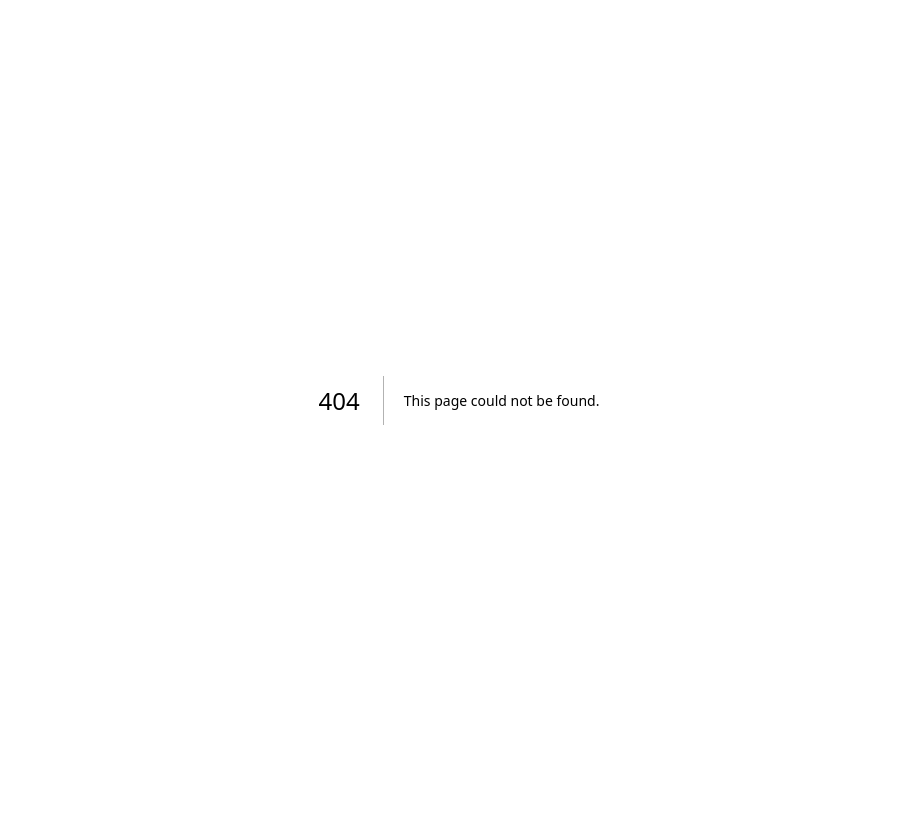
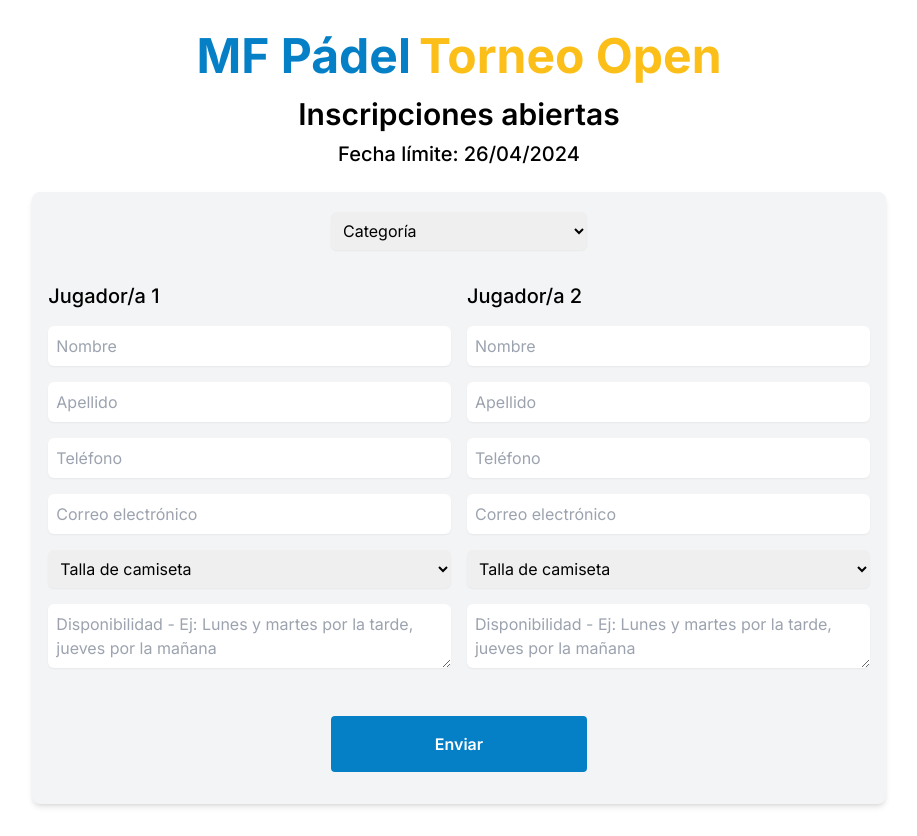
Before and after one commit to bjoshua18/tournament_app, a Next.js app: page /register in a window 1280 px wide. Before the commit this address had no page. Shown: the whole page, without its empty margins (181-1098 px from the left). Before the commit the page ends 800 px from the top, so only its background shows below. Built offline with nearby package versions, Linux system fonts and the light colour scheme.

Commit message:
Implement registration page

```diff
--- a/src/app/globals.css
+++ b/src/app/globals.css
@@ -8,7 +8,7 @@
   --background-end-rgb: 255, 255, 255;
 }
 
-@media (prefers-color-scheme: dark) {
+/* @media (prefers-color-scheme: dark) {
   :root {
     --foreground-rgb: 255, 255, 255;
     --background-start-rgb: 0, 0, 0;
@@ -18,13 +18,10 @@
 
 body {
   color: rgb(var(--foreground-rgb));
-  background: linear-gradient(
-      to bottom,
+  background: linear-gradient(to bottom,
       transparent,
-      rgb(var(--background-end-rgb))
-    )
-    rgb(var(--background-start-rgb));
-}
+      rgb(var(--background-end-rgb))) rgb(var(--background-start-rgb));
+} */
 
 @layer utilities {
   .text-balance {
--- /dev/null
+++ b/src/app/register/page.tsx
@@ -0,0 +1,16 @@
+import TeamForm from "@/components/TeamForm";
+
+export default function RegisterPage() {
+  return (
+    <>
+      <h1 className="text-4xl md:text-5xl font-bold text-center mt-8 mb-4 flex gap-2 justify-center flex-col md:flex-row">
+        <p className="text-brandPrimary">MF Pádel</p>
+        <p className="text-brandSecondary">Torneo Open</p>
+      </h1>
+      <h2 className="text-2xl md:text-3xl font-semibold text-center mb-2">Inscripciones abiertas</h2>
+      <h3 className="text-lg md:text-xl font-medium text-center mb-6">Fecha límite: 26/04/2024</h3>
+
+      <TeamForm />
+    </>
+  );
+}
--- /dev/null
+++ b/src/components/TeamForm.tsx
@@ -0,0 +1,262 @@
+'use client';
+
+import React, { useState } from 'react';
+import TeamFormInput from './TeamFormInput';
+
+// TODO: Remove and use typeorm entity
+type Player = {
+  name: string;
+  lastname: string;
+  phone: string;
+  email: string;
+  shirtSize: string;
+  availability: string;
+}
+type Team = {
+  category: string;
+  player1: Player;
+  player2: Player;
+}
+
+export default function TeamForm() {
+  const [teamData, setTeamData] = useState<Team>({
+    category: '',
+    player1: {
+      name: '',
+      lastname: '',
+      phone: '',
+      email: '',
+      shirtSize: '',
+      availability: ''
+    },
+    player2: {
+      name: '',
+      lastname: '',
+      phone: '',
+      email: '',
+      shirtSize: '',
+      availability: ''
+    }
+  });
+
+  const handleSelectChange = (
+    event: React.ChangeEvent<HTMLSelectElement>,
+    fieldName: string,
+    player?: 'player1' | 'player2'
+  ) => {
+    const { value } = event.target;
+
+    if (!player) {
+      if (fieldName === 'category') {
+        setTeamData({
+        ...teamData,
+        [fieldName]: value
+        });
+      }
+      return;
+    }
+
+    setTeamData({
+      ...teamData,
+      [player]: {
+        ...teamData[player],
+        [fieldName]: value
+      }
+    });
+  };
+
+  const handleInputChange = (event: React.ChangeEvent<HTMLInputElement | HTMLTextAreaElement>, player: 'player1' | 'player2') => {
+    const { name, value } = event.target;
+    setTeamData({
+      ...teamData,
+      [player]: {
+        ...teamData[player],
+        [name]: value
+      }
+    });
+  };
+
+  const handleSubmit = (event: React.FormEvent<HTMLFormElement>) => {
+    event.preventDefault();
+    console.log(teamData);
+    // TODO: Send teamData to the server
+    // fetch('/ruta-de-envio', {
+    //   method: 'POST',
+    //   body: JSON.stringify(teamData),
+    //   headers: {
+    //     'Content-Type': 'application/json'
+    //   }
+    // })
+    // .then(response => {
+    //   if (response.ok) {
+    //     // Procesar la respuesta
+    //   } else {
+    //     throw new Error('Error al enviar el formulario');
+    //   }
+    // })
+    // .catch(error => console.error('Error:', error));
+  }
+
+  return (
+    <form className="w-10/12 md:w-8/12 mx-auto mt-4 mb-8 p-4 bg-gray-100 rounded-lg shadow-md" onSubmit={handleSubmit}>
+      <div className="flex justify-center">
+        <select
+          id="category"
+          name="category"
+          onChange={e => handleSelectChange(e, 'category')}
+          value={teamData.category}
+          className="mt-1 mb-4 sm:w-48 md:w-64 p-2 block w-full border-gray-300 rounded-md shadow-sm focus:ring-indigo-500 focus:border-indigo-500 sm:text-sm md:text-base"
+          required
+        >
+          <option value="" disabled hidden>Categoría</option>
+          <option value="second-male">2ª Masculino</option>
+          <option value="third-male">3ª Masculino</option>
+          <option value="fourth-male">4ª Masculino</option>
+          <option value="second-female">2ª Femenino</option>
+          <option value="third-female">3ª Femenino</option>
+          <option value="fourth-female">4ª Femenino</option>
+          <option value="third-mix">3ª Mixto</option>
+          <option value="fourth-mix">4ª Mixto</option>
+        </select>
+      </div>
+
+      <div className="grid grid-cols-1 sm:grid-cols-2 gap-4">
+        {/* JUGADOR 1 */}
+
+        <div className="my-4">
+          <h3 className="text-lg md:text-xl font-medium mb-1">Jugador/a 1</h3>
+          <TeamFormInput
+            type="text"
+            id="name1"
+            name="name"
+            value={teamData.player1.name}
+            onChange={e => handleInputChange(e, 'player1')}
+            placeholder="Nombre"
+            required
+          />
+          <TeamFormInput
+            type="text"
+            id="lastname1"
+            name="lastname"
+            value={teamData.player1.lastname}
+            onChange={e => handleInputChange(e, 'player1')}
+            placeholder="Apellido"
+            required
+          />
+          <TeamFormInput
+            type="tel"
+            id="phone1"
+            name="phone"
+            value={teamData.player1.phone}
+            onChange={e => handleInputChange(e, 'player1')}
+            placeholder="Teléfono"
+            required
+          />
+          <TeamFormInput
+            type="email"
+            id="email1"
+            name="email"
+            value={teamData.player1.email}
+            onChange={e => handleInputChange(e, 'player1')}
+            placeholder="Correo electrónico"
+            required
+          />
+          <select
+            id="shirtSize1"
+            name="shirtSize"
+            value={teamData.player1.shirtSize}
+            onChange={e => handleSelectChange(e, 'shirtSize', 'player1')}
+            className="my-4 p-2 block w-full border-gray-300 rounded-md shadow-sm focus:ring-indigo-500 focus:border-indigo-500 sm:text-sm md:text-base"
+            required
+          >
+            <option value="" disabled hidden>Talla de camiseta</option>
+            <option value="s">S</option>
+            <option value="m">M</option>
+            <option value="l">L</option>
+            <option value="xl">XL</option>
+          </select>
+          <textarea
+            id="availability1"
+            name="availability"
+            placeholder="Disponibilidad - Ej: Lunes y martes por la tarde, jueves por la mañana"
+            value={teamData.player1.availability}
+            onChange={e => handleInputChange(e, 'player1')}
+            className="my-4 p-2 block w-full border-gray-300 rounded-md shadow-sm focus:ring-indigo-500 focus:border-indigo-500 sm:text-sm md:text-base"
+            required
+          />
+        </div>
+
+        {/* JUGADOR 2 */}
+
+        <div className="my-4">
+          <h3 className="text-lg md:text-xl font-medium mb-1">Jugador/a 2</h3>
+          <TeamFormInput
+            type="text"
+            id="name2"
+            name="name"
+            value={teamData.player2.name}
+            onChange={e => handleInputChange(e, 'player2')}
+            placeholder="Nombre"
+            required
+          />
+          <TeamFormInput
+            type="text"
+            id="lastname2"
+            name="lastname"
+            value={teamData.player2.lastname}
+            onChange={e => handleInputChange(e, 'player2')}
+            placeholder="Apellido"
+            required
+          />
+          <TeamFormInput
+            type="tel"
+            id="phone2"
+            name="phone"
+            value={teamData.player2.phone}
+            onChange={e => handleInputChange(e, 'player2')}
+            placeholder="Teléfono"
+            required
+          />
+          <TeamFormInput
+            type="email"
+            id="email2"
+            name="email"
+            value={teamData.player2.email}
+            onChange={e => handleInputChange(e, 'player2')}
+            placeholder="Correo electrónico"
+            required
+          />
+          <select
+            id="shirtSize2"
+            name="shirtSize"
+            value={teamData.player2.shirtSize}
+            onChange={e => handleSelectChange(e, 'shirtSize', 'player2')}
+            className="my-4 p-2 block w-full border-gray-300 rounded-md shadow-sm focus:ring-indigo-500 focus:border-indigo-500 sm:text-sm md:text-base"
+            required
+          >
+            <option value="" disabled hidden>Talla de camiseta</option>
+            <option value="s">S</option>
+            <option value="m">M</option>
+            <option value="l">L</option>
+            <option value="xl">XL</option>
+          </select>
+          <textarea
+            id="availability2"
+            name="availability"
+            placeholder="Disponibilidad - Ej: Lunes y martes por la tarde, jueves por la mañana"
+            value={teamData.player2.availability}
+            onChange={e => handleInputChange(e, 'player2')}
+            className="my-4 p-2 block w-full border-gray-300 rounded-md shadow-sm focus:ring-indigo-500 focus:border-indigo-500 sm:text-sm md:text-base"
+            required
+          />
+        </div>
+      </div>
+
+      <div className="flex justify-center">
+        <button type="submit" className="w-full sm:w-48 md:w-64 my-4 py-4 px-4 rounded bg-brandPrimary hover:bg-brandSecondary text-white font-semibold">
+          Enviar
+        </button>
+      </div>
+    </form>
+  );
+}
--- /dev/null
+++ b/src/components/TeamFormInput.tsx
@@ -0,0 +1,12 @@
+import React, { InputHTMLAttributes } from "react";
+
+export default function TeamFormInput(
+  { ...props }: InputHTMLAttributes<HTMLInputElement>
+) {
+  return (
+    <input
+      className="my-4 p-2 block w-full border-gray-300 rounded-md shadow-sm focus:ring-indigo-500 focus:border-indigo-500 sm:text-sm md:text-base"
+      {...props}
+    />
+  );
+}
--- a/tailwind.config.ts
+++ b/tailwind.config.ts
@@ -8,6 +8,11 @@ const config: Config = {
   ],
   theme: {
     extend: {
+      colors: {
+        brandPrimary: '#0580C6',
+        brandSecondary: '#FCBF19',
+        background: '#F5F5F5'
+      },
       backgroundImage: {
         "gradient-radial": "radial-gradient(var(--tw-gradient-stops))",
         "gradient-conic":
```
Also changed, not shown: package.json (+7 -5 lines), .eslintrc.json, typeorm.config.ts (added), 2 other files (tests, documents, lock files or other folders).
